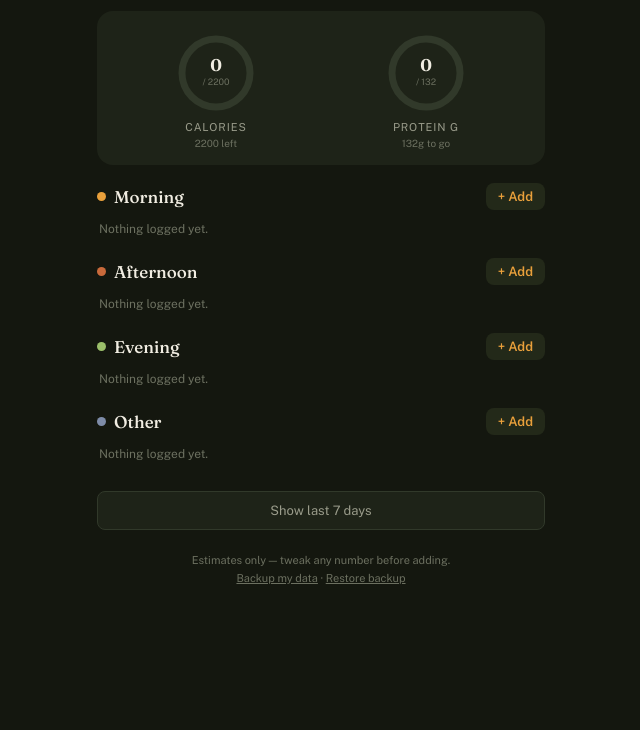
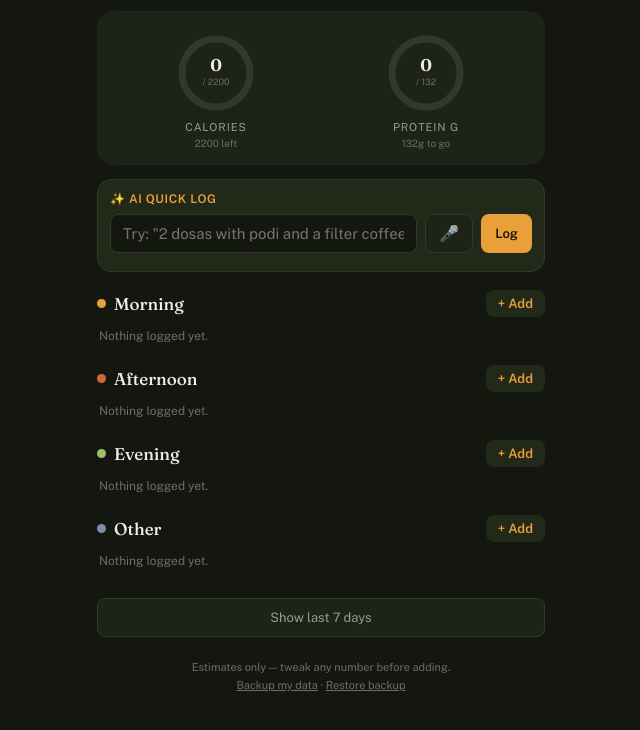
Before and after one commit to eharinathkumar/thalifit, a plain HTML site: page index.html in a window 1280 px wide. Shown: the part 74-804 px from the top of the page, without its empty margins (319-959 px from the left). Drawn offline with nearby package versions, Linux system fonts and the light colour scheme.

Commit message:
Add files via upload

```diff
--- a/index.html
+++ b/index.html
@@ -139,7 +139,7 @@ input:focus{outline:1px solid var(--turmeric)}
 // ================= AI meal logging =================
 // Paste your Cloudflare Worker URL between the quotes after deploying it.
 // Leave empty ("") to hide the AI box entirely.
-const AI_ENDPOINT = "";
+const AI_ENDPOINT = "thalifit-ai.harinathkumar.workers.dev";
 // ================= Food database =================
 // [name, calories, protein g] per typical serving
 const DB = [
```
